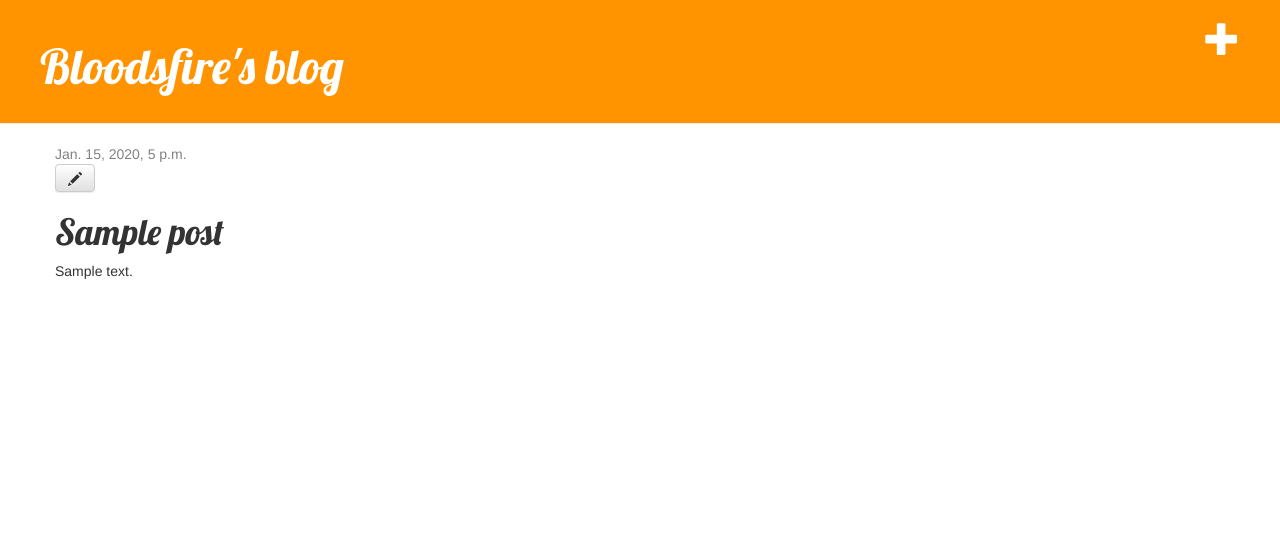
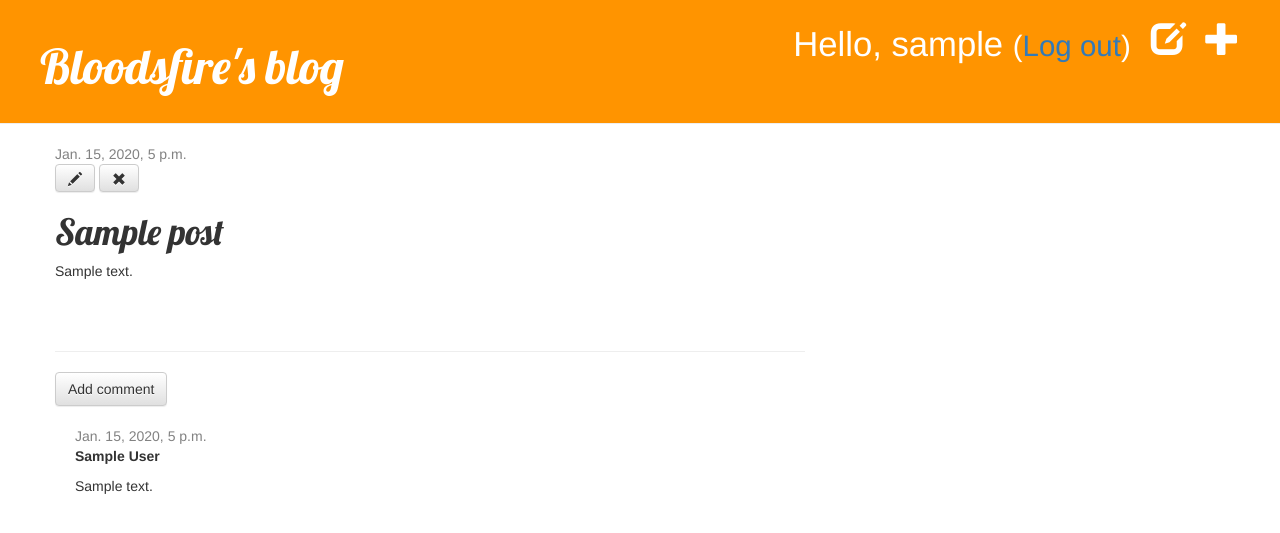
Before and after one commit to Bloodsfire/my-first-blog, a Django app: page /post/1/ in a window 1280 px wide. Shown: the top 533 px of the page. Run offline with Django 3.2, Linux system fonts and the light colour scheme; a user stored in the database is signed in; tables that the repository leaves empty hold one stand-in row (values such as "Sample post"); some libraries are stand-ins or nearby versions.

Commit message:
Added LogIn form and comments to posts.

```diff
--- a/blog/admin.py
+++ b/blog/admin.py
@@ -1,4 +1,5 @@
 from django.contrib import admin
-from .models import Post
+from .models import Post, Comment
 
 admin.site.register(Post)
+admin.site.register(Comment)
--- a/blog/models.py
+++ b/blog/models.py
@@ -14,5 +14,23 @@ class Post(models.Model):
         self.published_date = timezone.now()
         self.save()
 
+    def approved_comments(self):
+        return self.comments.filter(approved_comment=True)
+
     def __str__(self):
         return self.title
+
+
+class Comment(models.Model):
+    post = models.ForeignKey('blog.Post', on_delete=models.CASCADE, related_name='comments')
+    author = models.CharField(max_length=200)
+    text = models.TextField()
+    created_date = models.DateTimeField(default=timezone.now)
+    approved_comment = models.BooleanField(default=False)
+
+    def approve(self):
+        self.approved_comment = True
+        self.save()
+
+    def __str__(self):
+        return self.text
--- a/blog/static/css/blog.css
+++ b/blog/static/css/blog.css
@@ -44,3 +44,7 @@ h1, h2, h3, h4 {
 .post h1 a, .post h1 a:visited {
     color: #000000;
 }
+
+.comment {
+    margin: 20px 0px 0px 20px;
+}
--- a/blog/templates/blog/base.html
+++ b/blog/templates/blog/base.html
@@ -12,7 +12,11 @@
     <body>
     <div class="page-header">
         {% if user.is_authenticated %}
-        <a href="{% url 'post_new' %}" class="top-menu"><span class="glyphicon glyphicon-plus"></span></a>
+            <a href="{% url 'post_new' %}" class="top-menu"><span class="glyphicon glyphicon-plus"></span></a>
+            <a href="{% url 'post_draft_list' %}" class="top-menu"><span class="glyphicon glyphicon-edit"></span></a>
+            <p class="top-menu">Hello, {{ user.username }} <small>(<a href="{% url 'logout' %}">Log out</a>)</small></p>
+        {% else %}
+            <a href="{% url 'login' %}" class="top-menu"><span class="glyphicon glyphicon-lock"></span></a>
         {% endif %}
         <h1><a href="/">Bloodsfire's blog</a></h1>
     </div>
--- a/blog/templates/blog/post_detail.html
+++ b/blog/templates/blog/post_detail.html
@@ -6,11 +6,37 @@
             <div class="date">
                 {{ post.published_date }}
             </div>
+        {% else %}
+            <a class="btn btn-default" href="{% url 'post_publish' pk=post.pk %}">Publish</a>
         {% endif %}
+
         {% if user.is_authenticated %}
         <a class="btn btn-default" href="{% url 'post_edit' pk=post.pk %}"><span class="glyphicon glyphicon-pencil"></span></a>
+        <a class="btn btn-default" href="{% url 'post_remove' pk=post.pk %}"><span class="glyphicon glyphicon-remove"></span></a>
         {% endif %}
         <h1>{{ post.title }}</h1>
         <p>{{ post.text|linebreaksbr }}</p>
     </div>
+
+
+    <hr>
+    <a class="btn btn-default" href="{% url 'add_comment_to_post' pk=post.pk %}">Add comment</a>
+    {% for comment in post.comments.all %}
+    {% if user.is_authenticated or comment.approved_comment %}
+    <div class="comment">
+        <div class="date">
+            {{ comment.created_date }}
+            {% if not comment.approved_comment %}
+                <a class="btn btn-default" href="{% url 'comment_remove' pk=comment.pk %}"><span class="glyphicon glyphicon-remove"></span></a>
+                <a class="btn btn-default" href="{% url 'comment_approve' pk=comment.pk %}"><span class="glyphicon glyphicon-ok"></span></a>
+            {% endif %}
+        </div>
+        <strong>{{ comment.author }}</strong>
+        <p>{{ comment.text|linebreaks }}</p>
+    </div>
+    {% endif %}
+{% empty %}
+    <p>No comments here yet :(</p>
+{% endfor %}
+
 {% endblock %}
--- a/blog/templates/blog/post_list.html
+++ b/blog/templates/blog/post_list.html
@@ -6,8 +6,9 @@
             <div class="date">
                 {{ post.published_date }}
             </div>
-           <h1><a href="{% url 'post_detail' pk=post.pk %}">{{ post.title }}</a></h1>
+            <h1><a href="{% url 'post_detail' pk=post.pk %}">{{ post.title }}</a></h1>
             <p>{{ post.text|linebreaksbr }}</p>
+            <a href="{% url 'post_detail' pk=post.pk %}">Comments: {{ post.approved_comments.count }}</a>
         </div>
     {% endfor %}
 {% endblock %}
--- a/blog/urls.py
+++ b/blog/urls.py
@@ -6,4 +6,10 @@ urlpatterns = [
     path('post/<int:pk>/', views.post_detail, name='post_detail'),
     path('post/new/', views.post_new, name='post_new'),
     path('post/<int:pk>/edit/', views.post_edit, name='post_edit'),
+    path('drafts/', views.post_draft_list, name='post_draft_list'),
+    path('post/<pk>/publish/', views.post_publish, name='post_publish'),
+    path('post/<pk>/remove/', views.post_remove, name='post_remove'),
+    path('post/<int:pk>/comment/', views.add_comment_to_post, name='add_comment_to_post'),
+    path('comment/<int:pk>/approve/', views.comment_approve, name='comment_approve'),
+    path('comment/<int:pk>/remove/', views.comment_remove, name='comment_remove'),
 ]
--- a/blog/views.py
+++ b/blog/views.py
@@ -1,8 +1,9 @@
 from django.shortcuts import render
 from django.utils import timezone
 from django.shortcuts import render, get_object_or_404, redirect
-from .models import Post
-from .forms import PostForm
+from .models import Post, Comment
+from .forms import PostForm, CommentForm
+from django.contrib.auth.decorators import login_required
 
 
 def post_list(request):
@@ -15,13 +16,14 @@ def post_detail(request, pk):
     return render(request, 'blog/post_detail.html', {'post': post})
 
 
+@login_required
 def post_new(request):
     if request.method == "POST":
         form = PostForm(request.POST)
         if form.is_valid():
             post = form.save(commit=False)
             post.author = request.user
-            post.published_date = timezone.now()
+            # post.published_date = timezone.now()
             post.save()
             return redirect('post_detail', pk=post.pk)
     else:
@@ -29,6 +31,7 @@ def post_new(request):
     return render(request, 'blog/post_edit.html', {'form': form})
 
 
+@login_required
 def post_edit(request, pk):
     post = get_object_or_404(Post, pk=pk)
     if request.method == "POST":
@@ -36,9 +39,55 @@ def post_edit(request, pk):
         if form.is_valid():
             post = form.save(commit=False)
             post.author = request.user
-            post.published_date = timezone.now()
+            # post.published_date = timezone.now()
             post.save()
             return redirect('post_detail', pk=post.pk)
     else:
         form = PostForm(instance=post)
     return render(request, 'blog/post_edit.html', {'form': form})
+
+
+@login_required
+def post_draft_list(request):
+    posts = Post.objects.filter(published_date__isnull=True).order_by('created_date')
+    return render(request, 'blog/post_draft_list.html', {'posts': posts})
+
+
+@login_required
+def post_publish(request, pk):
+    post = get_object_or_404(Post, pk=pk)
+    post.publish()
+    return redirect('post_detail', pk=pk)
+
+
+@login_required
+def post_remove(request, pk):
+    post = get_object_or_404(Post, pk=pk)
+    post.delete()
+    return redirect('post_list')
+
+
+def add_comment_to_post(request, pk):
+    post = get_object_or_404(Post, pk=pk)
+    if request.method == "POST":
+        form = CommentForm(request.POST)
+        if form.is_valid():
+            comment = form.save(commit=False)
+            comment.post = post
+            comment.save()
+            return redirect('post_detail', pk=post.pk)
+    else:
+        form = CommentForm()
+    return render(request, 'blog/add_comment_to_post.html', {'form': form})
+
+@login_required
+def comment_approve(request, pk):
+    comment = get_object_or_404(Comment, pk=pk)
+    comment.approve()
+    return redirect('post_detail', pk=comment.post.pk)
+
+@login_required
+def comment_remove(request, pk):
+    comment = get_object_or_404(Comment, pk=pk)
+    comment.delete()
+    return redirect('post_detail', pk=comment.post.pk)
--- a/mysite/settings.py
+++ b/mysite/settings.py
@@ -26,6 +26,8 @@ SECRET_KEY = 'w1x_s@#p88k*1^s0_j^3!6naan)@6kmx6r%zh=iu5ma0d$%+vj'
 DEBUG = True
 
 ALLOWED_HOSTS = ['127.0.0.1', 'bloodsfire.pythonanywhere.com']
+
+LOGIN_REDIRECT_URL = '/'
 
 
 # Application definition
--- a/mysite/urls.py
+++ b/mysite/urls.py
@@ -15,8 +15,11 @@ Including another URLconf
 """
 from django.contrib import admin
 from django.urls import path, include
+from django.contrib.auth import views
 
 urlpatterns = [
     path('admin/', admin.site.urls),
+    path('accounts/login/', views.LoginView.as_view(), name='login'),
+    path('accounts/logout/', views.LogoutView.as_view(next_page='/'), name='logout'),
     path('', include('blog.urls')),
 ]
```
Also changed, not shown: blog/forms.py (+7 -1 lines), blog/templates/blog/add_comment_to_post.html (added, +9 -0 lines), blog/templates/blog/post_draft_list.html (added, +11 -0 lines), blog/templates/registration/login.html (added, +24 -0 lines).
